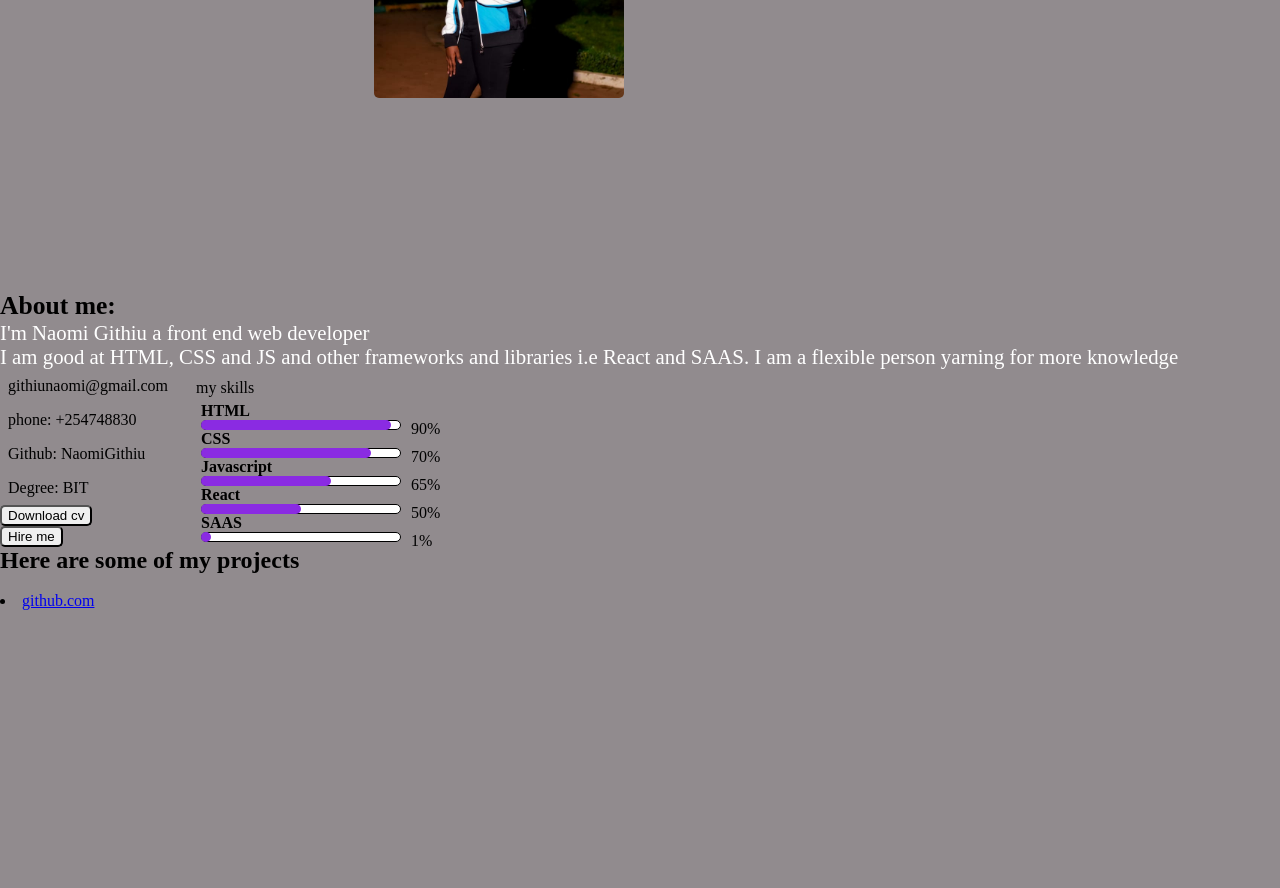
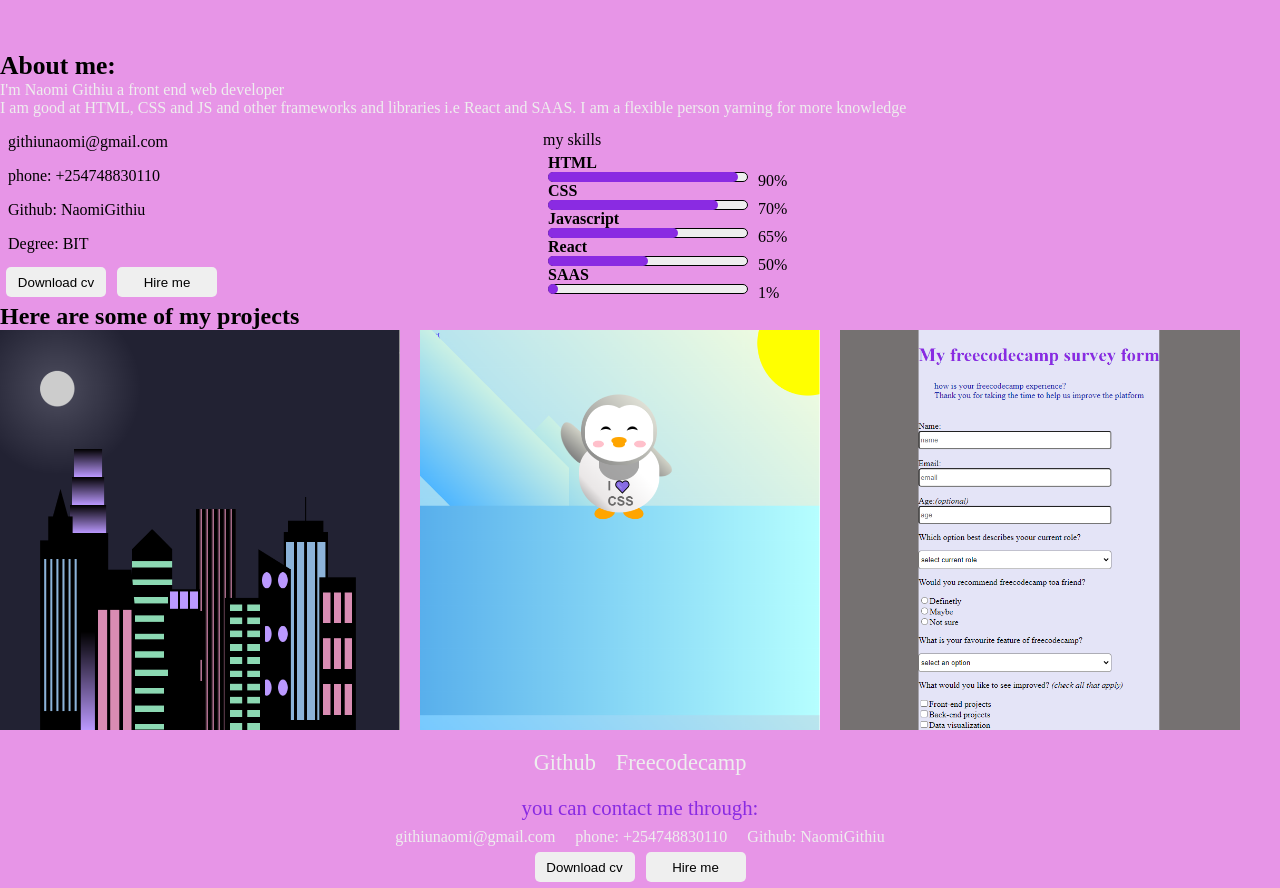
Before and after one commit to NaomiGithiu/myPortfolio, a plain HTML site: page portfolio/index.htm in a window 1280 px wide. Shown: the part 349-1237 px from the top of the page. Before the commit the page ends 959 px from the top, so only its background shows below. Drawn offline with Linux system fonts and the light colour scheme.

Commit message:
my portfolio built using html and css

```diff
--- a/portfolio/index.htm
+++ b/portfolio/index.htm
@@ -10,12 +10,13 @@
     <main>
         <!-- nav-links -->
         <nav id="navbar">
-            <ul class="lists">
+            <ul class="lists" id="dropdownclick">
               <li><a href="#welcome-section">Home</a></li>
                 <li><a href="#about">About</a></li>
                 <li><a href="#service">Service</a></li>
-                <li><a href="portfolio">Portfolio</a></li>
+                <li><a href="#portfolio">Portfolio</a></li>
                 <li><a href="#contact">Contact</a></li>
+                <li class="dropdownicon"><a href="javascript:void(0);" onclick="dropdownmenu()">&#9776;</a></li>
             </ul>
         </nav>
         <!-- welcome section -->
@@ -43,11 +44,13 @@
             <div class="row">
               <div class="contact">
                 <p>githiunaomi@gmail.com</p>
-                <p>phone: +254748830</p>
+                <p>phone: +254748830110</p>
                 <p>Github: NaomiGithiu</p>
                 <p>Degree: BIT</p>
-                <div><button class="btn">Download cv</button></div>
-                <button class="btn">Hire me</button>
+                <div class="btn">
+                  <button class="btn">Download cv</button>
+                  <a href="#contact"><button class="btn">Hire me</button></a>
+                </div>
               </div>
 
               <div class="skills">
@@ -87,14 +90,37 @@
         </section>
 
         <!-- project section -->
-        <section id="projects">
+        <section id="portfolio">
             <h2>Here are some of my projects</h2>
-            <a class="project-tile" href="https://codepen.io/freeCodeCamp/full/zNqgVx">
-                <img src="" alt=""project>
-            </a>
+            <div class="projects">
+              <img src="/images/building.png" alt="buildings built using css positioning">
+              <img src="/images/penguin.png" alt="a penguin built using css positioning and animation">
+              <img src="/images/surveyForm.png" alt="a survey form">
+            </div>
+            <div class="social-links">
+              <li id="profile-link">
+                <a href="https://github.com/NaomiGithiu" target="_blank">Github</a>
+              </li>
+              <li id="profile-link">
+                <a href="https://freecodecamp.com/NaomiGithiu" target="_blank">Freecodecamp</a>
+              </li>
+            </div>
+        </section>
 
-            <li id="profile-link"><a href="https://github.com/NaomiGithiu" target="_blank">github.com</a></li>
+        <!-- contact section -->
+        <section id="contact">
+            <p class="text">you can contact me through:</p>
+            <div class="contact">
+              <a href="mailto:githiunaomi@gmail.com">githiunaomi@gmail.com</a>
+              <a href="Tell:+254748830110">phone: +254748830110</a>
+              <a href="https://github.com/NaomiGithiu" target="_blank">Github: NaomiGithiu</a>
+            </div>
+            <div class="btn">
+              <button class="btn">Download cv</button>
+              <button class="btn">Hire me</button>
         </section>
     </main>
+
+    <script src="/script.js"></script>
   </body>
 </html>
--- /dev/null
+++ b/portfolio/script.js
@@ -0,0 +1,4 @@
+function dropdownmenu(){
+    document.getElementById("dropdown").classList.toggle("show")
+    alert("you clicked me")
+}
--- a/portfolio/styles.css
+++ b/portfolio/styles.css
@@ -1,3 +1,11 @@
+:root{
+    --text-color: blueviolet;
+    --background-color: rgb(231, 149, 231);
+    --lists-hover-color: rgb(10, 10, 10);
+    --button-hover-background: #424242;
+    --general-color: #eee;
+}
+
 *{
     margin: 0;
     /* padding: 0; */
@@ -11,27 +19,55 @@
     list-style: none;
     gap: 30px;
     float: right;
+    position: relative;
+    bottom: 0;
+
 
 
 }
 
 .lists a{
     text-decoration: none;
-    color: #eee;
+    color: var(--general-color);
     font-size: 1.5rem;
     font-family:'Franklin Gothic Medium', 'Arial Narrow', Arial, sans-serif;
 
 }
 
 body{
-    background-color: rgb(145, 139, 142);
+    background: var(--background-color);
 }
 .lists a:hover{
-    background-color: rgb(255, 255, 255);
-    color: rgb(10, 10, 10);
+    color: var(--lists-hover-color);
     border-radius: 5px;
     transform: translate(2sec);
 }
+
+ul.lists li.dropdownicon{
+    display: none;
+}
+/* creating a dropdown menu for the navbar */
+
+/* @media screen and (max-width:600px) {
+    .lists{
+        width: 100%;
+    }
+
+    .lists li{
+        display: none;
+        position: absolute;
+        overflow: auto;
+
+    }
+
+    ul.lists li.dropdownicon{
+        display: block;
+    }
+
+    .show{
+        display: block;
+    }
+} */
 
 /* Home */
 
@@ -40,13 +76,14 @@ body{
     flex-direction: row;
     align-items: center;
     justify-content: center;
-    min-height: 80vh;
+    min-height: 50vh;
     min-width: 50%;
     gap: 20px;
+
 }
 
 .text, .name{
-    color: rgb(253, 9, 9);
+    color: var(--text-color);
     font-size: 1.3rem;
 
 }
@@ -56,9 +93,26 @@ body{
 
 }
 
+@media (max-width:600px) {
+    #welcome-section{
+        display: flex;
+        flex-direction: column;
+        float: right;
+        width: 100%;
+    }
+    /* .lists{
+        display: flex;
+        flex-direction: column;
+        float: left;
+    }
+    #abou{
+        t */
+
+
+}
+
 .about-text{
-    font-size: 1.3rem;
-    color: white;
+    color: var(--general-color);
     display: block;
     align-items: center;
     justify-content: center;
@@ -72,21 +126,57 @@ h3{
 .row{
     display: flex;
     width: 50%;
-    gap: 20px;
+    gap: 50%;
 
+}
+
+@media (max-width:600px) {
+    .row{
+        display: flex;
+        flex-direction: column;
+        gap: 20px;
+    }
+
+}
+
+.contact{
+    margin-top: 8px;
 }
 
 .contact p{
     padding: 8px;
 }
 .btn{
+    display: flex;
+    justify-content: center;
+    align-items: center;
+    gap: 5PX;
+    border: none;
     border-radius: 5px;
+    margin: 3px;
 
 }
+button .btn2 a{
+    text-decoration: none;
+    color: #000;
+}
+button{
+    width: 100px;
+    height: 30px;
+}
+
+button:hover{
+    background: var(--button-hover-background);
+    color: var(--general-color);
+    border: none;
+}
+
 .skills{
     display: flex;
     flex-direction: column;
     justify-content: center;
+    margin-top: 0px;
+    padding-top: 0px;
 
 }
 .skills .progress-row{
@@ -102,7 +192,7 @@ h3{
     width: 200px;
     height: 10px;
     border: 1px solid;
-    background-color: #fff;
+    background-color: var(--general-color);
     border-radius: 5px;
 }
 .skill-percentage{
@@ -121,3 +211,82 @@ h3{
     left: 210px;
     top: 0;
 }
+
+.projects{
+    display: flex;
+    flex-direction: column;
+    gap: 20px;
+}
+
+.projects img{
+    width: 400px;
+    height: 400px;
+}
+
+@media  (min-width:1000px) {
+    .projects{
+        display: flex;
+        flex-direction: row;
+
+    }
+
+}
+
+.social-links{
+    display: flex;
+    flex-direction: row;
+    justify-content: center;
+    align-items: center;
+    margin: 20px;
+    gap: 20px;
+}
+
+#profile-link{
+    list-style: none;
+}
+
+.social-links #profile-link a{
+    text-decoration: none;
+    color: var(--general-color);
+    font-size: 1.4rem;
+}
+
+.social-links #profile-link a:hover{
+    color: var(--lists-hover-color);
+    border-radius: 5px;
+    transform: translate(2sec);
+}
+
+#contact .text{
+    color: var(--text-color);
+    display: flex;
+    justify-content: center;
+    align-items: center;
+
+}
+
+#contact .contact{
+    display: flex;
+    flex-direction: row;
+    justify-content: center;
+    align-items: center;
+    gap: 20px;
+}
+
+.contact a{
+    text-decoration: none;
+    color: var(--general-color);
+}
+
+.contact a:hover{
+    color: var(--lists-hover-color)
+}
+
+@media (max-width:600px) {
+   #contact .contact{
+        display: flex;
+        flex-direction: column;
+        justify-content: center;
+        align-items: center;
+    }
+}
```
Also changed, not shown: portfolio/images/building.png (added), portfolio/images/penguin.png (added), portfolio/images/surveyForm.png (added).
